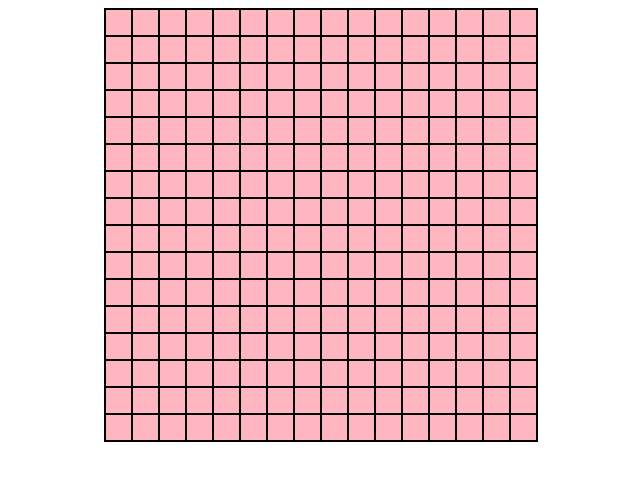
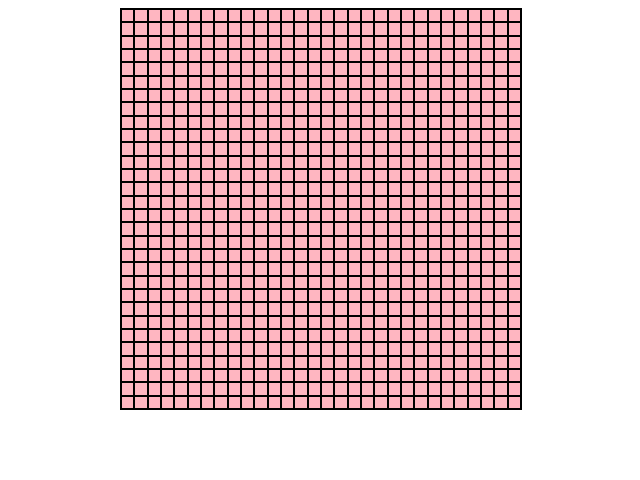
Before and after one commit to JellyRollJunior/etch-a-sketch, a plain HTML site: page index.html in a window 1280 px wide. Shown: the whole page, without its empty margins (319-959 px from the left). Drawn offline with Linux system fonts and the light colour scheme.

Commit message:
Make grid a fixed size and set grid-squares to fit grid size

```diff
--- a/javascript.js
+++ b/javascript.js
@@ -1,11 +1,12 @@
 const gridContainer = document.querySelector("#grid-container");
 
 // Create 16 x 16 grid
-for (let i = 0; i < 16; i++) {
+for (let i = 0; i < 30; i++) {
     const gridColumn = document.createElement("div");
+    gridColumn.classList.add("grid-column");
     gridContainer.appendChild(gridColumn);
 
-    for (let j = 0; j < 16; j++) {
+    for (let j = 0; j < 30; j++) {
         const square = document.createElement("div");
         square.classList.add("grid-square");
         gridColumn.appendChild(square);
--- a/styles.css
+++ b/styles.css
@@ -1,21 +1,29 @@
 body {
-    display: flex;
-    justify-content: center;
+  display: flex;
+  justify-content: center;
+  box-sizing: border-box;
 }
 
 #grid-container {
   display: flex;
   border: solid 1px black;
-  width: fit-content;
+  width: 400px;
+  height: 400px;
+}
+
+.grid-column {
+  display: flex;
+  flex-direction: column;
+  flex: 1;
+  align-items: stretch;
 }
 
 .grid-square {
-  height: 25px;
-  width: 25px;
+  flex: 1;
   background-color: lightpink;
   border: solid 1px black;
 }
 
 .hovered {
-    background-color: lightblue;
+  background-color: lightblue;
 }
```
